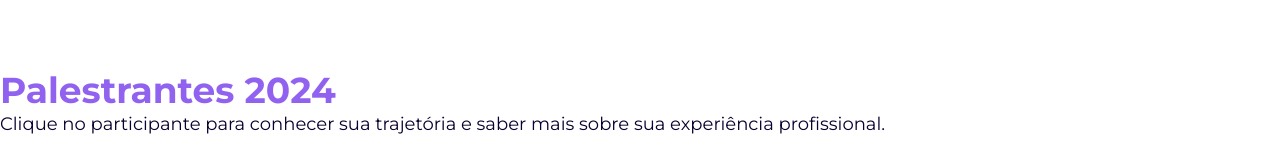
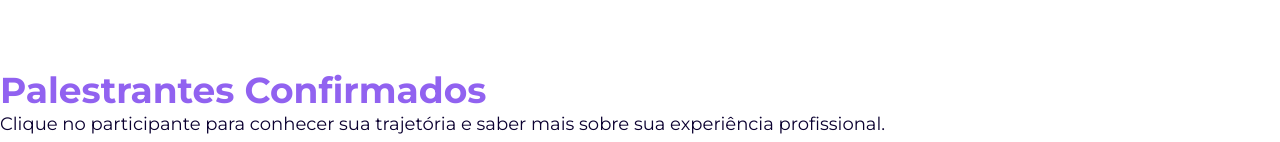
Before and after one commit to Quezia-Frelich/labgov, a Next.js app: page / in a window 1280 px wide. Shown: the part 810-952 px from the top of the page. Built offline with nearby package versions, Linux system fonts and the light colour scheme; what tailwindcss-animated would draw is missing.

Commit message:
att palestrantes

```diff
--- a/src/app/ui/sections/home/section-speakers.js
+++ b/src/app/ui/sections/home/section-speakers.js
@@ -19,7 +19,7 @@ export default function Section_speakers() {
   return (
     <section className="my-10 py-10 flex items-center justify-center" id="palestrantes">
       <Container>
-        <Text_display_3 className={'text-violet-crea-400 font-bold'}>Palestrantes 2024</Text_display_3>
+        <Text_display_3 className={'text-violet-crea-400 font-bold'}>Palestrantes Confirmados</Text_display_3>
         <Text_head_3 className={'mb-10'}>Clique no participante para conhecer sua trajetória e saber mais sobre sua experiência profissional.</Text_head_3>
         <div className={'grid grid-cols-2 lg:grid-cols-4 xl:grid-cols-6 gap-5 text-violet-crea-600'}>
           {data_palestrantes_2024.map((palestrante, index) => (
```
